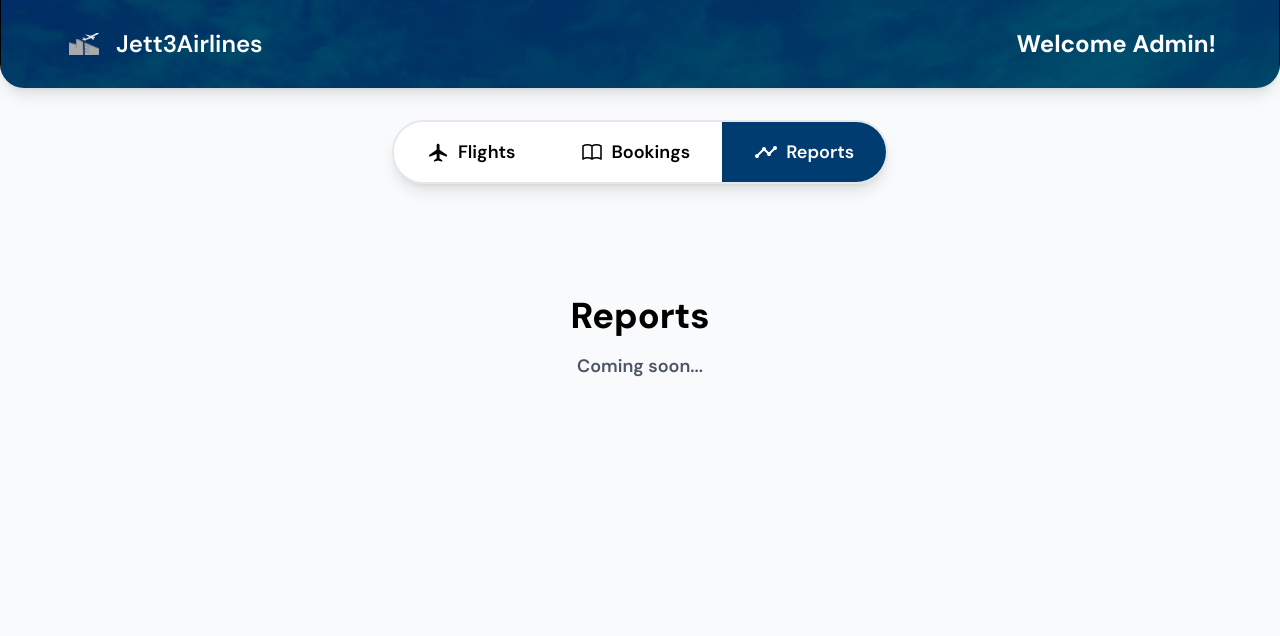
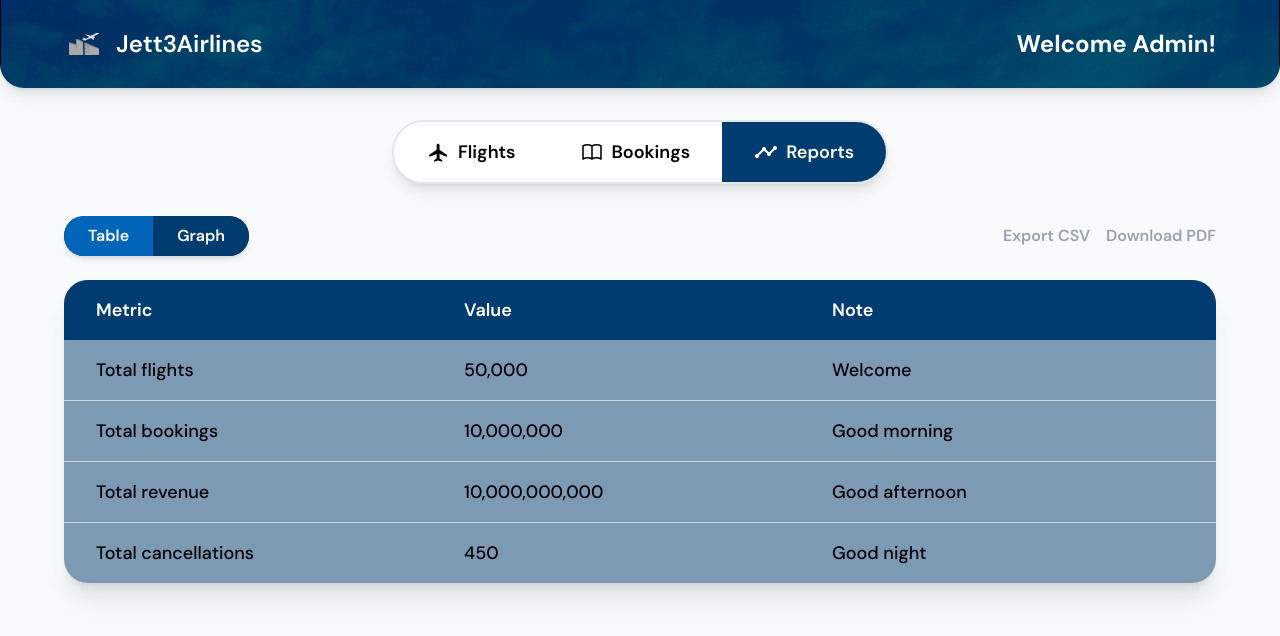
Before and after one commit to phanatcha/jett3airlines, a React app in the folder frontend/: page /admin in a window 1280 px wide. Both pictures are taken after a click on the button "Reports". Shown: the top 636 px of the page. Built offline with nearby package versions, Linux system fonts and the light colour scheme; the HTML template or start-up script is replaced by a standard one.

Commit message:
Add Reports page with table and graph views, including metrics table and bookings/day line chart

```diff
--- a/frontend/package.json
+++ b/frontend/package.json
@@ -19,6 +19,7 @@
     "react-dom": "^19.1.1",
     "react-phone-input-2": "^2.15.1",
     "react-router-dom": "^7.9.4",
+    "recharts": "^3.3.0",
     "tailwindcss": "^4.1.15"
   },
   "devDependencies": {
--- a/frontend/src/pages/Admin.jsx
+++ b/frontend/src/pages/Admin.jsx
@@ -1,11 +1,13 @@
 import { useState } from 'react';
 import { useNavigate } from 'react-router-dom';
+import { LineChart, Line, XAxis, YAxis, CartesianGrid, Tooltip, ResponsiveContainer } from 'recharts';
 
 const Admin = () => {
   const navigate = useNavigate();
   const [activeTab, setActiveTab] = useState('flights');
   const [selectedFlights, setSelectedFlights] = useState([]);
   const [selectedBookings, setSelectedBookings] = useState([]);
+  const [reportView, setReportView] = useState('table'); // 'table' or 'graph'
   const [formData, setFormData] = useState({
     flightNo: '',
     fromAirport: '',
@@ -16,6 +18,24 @@ const Admin = () => {
     basePrice: '',
     status: ''
   });
+
+  // Sample reports data (mock data)
+  const reportsMetrics = [
+    { metric: 'Total flights', value: '50,000', note: 'Welcome' },
+    { metric: 'Total bookings', value: '10,000,000', note: 'Good morning' },
+    { metric: 'Total revenue', value: '10,000,000,000', note: 'Good afternoon' },
+    { metric: 'Total cancellations', value: '450', note: 'Good night' },
+  ];
+
+  const bookingsPerDayData = [
+    { date: '01/01/2030', bookings: 100000 },
+    { date: '02/01/2030', bookings: 95000 },
+    { date: '03/01/2030', bookings: 125000 },
+    { date: '04/01/2030', bookings: 140000 },
+    { date: '05/01/2030', bookings: 110000 },
+    { date: '06/01/2030', bookings: 125000 },
+    { date: '07/01/2030', bookings: 100000 },
+  ];
 
   // Sample booking data (mock data)
   const [bookings] = useState([
@@ -481,9 +501,115 @@ const Admin = () => {
         )}
 
         {activeTab === 'reports' && (
-          <div className="text-center py-20">
-            <h2 className="text-black mb-4">Reports</h2>
-            <p className="text-gray-600">Coming soon...</p>
+          <div>
+            {/* View Toggle and Export Buttons */}
+            <div className="flex items-center justify-between mb-6">
+              <div className="flex bg-primary-500 rounded-full overflow-hidden shadow-md">
+                <button
+                  onClick={() => setReportView('table')}
+                  className={`px-6 py-2 font-semibold text-base transition-all duration-300 ${
+                    reportView === 'table'
+                      ? 'bg-primary-300 text-white'
+                      : 'bg-primary-500 text-white hover:bg-primary-400'
+                  }`}
+                >
+                  Table
+                </button>
+                <button
+                  onClick={() => setReportView('graph')}
+                  className={`px-6 py-2 font-semibold text-base transition-all duration-300 ${
+                    reportView === 'graph'
+                      ? 'bg-primary-300 text-white'
+                      : 'bg-primary-500 text-white hover:bg-primary-400'
+                  }`}
+                >
+                  Graph
+                </button>
+              </div>
+
+              <div className="flex gap-4">
+                <button className="text-gray-400 text-base font-semibold hover:text-gray-600 transition-colors">
+                  Export CSV
+                </button>
+                <button className="text-gray-400 text-base font-semibold hover:text-gray-600 transition-colors">
+                  Download PDF
+                </button>
+              </div>
+            </div>
+
+            {/* Table View */}
+            {reportView === 'table' && (
+              <div className="bg-primary-500/50 rounded-3xl overflow-hidden shadow-xl">
+                {/* Table Header */}
+                <div className="bg-primary-500 px-8 py-4">
+                  <div className="grid grid-cols-3 gap-4 text-white font-semibold text-lg items-center">
+                    <div>Metric</div>
+                    <div>Value</div>
+                    <div>Note</div>
+                  </div>
+                </div>
+
+                {/* Table Body */}
+                <div className="divide-y divide-gray-300">
+                  {reportsMetrics.map((item, index) => (
+                    <div
+                      key={index}
+                      className="grid grid-cols-3 gap-4 px-8 py-4 text-black font-medium text-lg"
+                    >
+                      <div>{item.metric}</div>
+                      <div>{item.value}</div>
+                      <div>{item.note}</div>
+                    </div>
+                  ))}
+                </div>
+              </div>
+            )}
+
+            {/* Graph View */}
+            {reportView === 'graph' && (
+              <div>
+                <div className="flex items-center justify-between mb-4">
+                  <h3 className="text-2xl font-bold text-black">Bookings/day</h3>
+                  <button className="text-gray-400 text-base font-semibold hover:text-gray-600 transition-colors">
+                    Download PDF
+                  </button>
+                </div>
+
+                <div className="bg-white rounded-3xl shadow-xl p-8">
+                  <ResponsiveContainer width="100%" height={400}>
+                    <LineChart data={bookingsPerDayData}>
+                      <CartesianGrid strokeDasharray="3 3" stroke="#e0e0e0" />
+                      <XAxis
+                        dataKey="date"
+                        stroke="#666"
+                        style={{ fontSize: '14px' }}
+                      />
+                      <YAxis
+                        stroke="#666"
+                        style={{ fontSize: '14px' }}
+                        tickFormatter={(value) => `${value / 1000}k`}
+                      />
+                      <Tooltip
+                        contentStyle={{
+                          backgroundColor: '#fff',
+                          border: '1px solid #ccc',
+                          borderRadius: '8px'
+                        }}
+                        formatter={(value) => [`${value.toLocaleString()} bookings`, 'Bookings']}
+                      />
+                      <Line
+                        type="monotone"
+                        dataKey="bookings"
+                        stroke="#4A90A4"
+                        strokeWidth={2}
+                        dot={{ fill: '#E74C3C', r: 6 }}
+                        activeDot={{ r: 8 }}
+                      />
+                    </LineChart>
+                  </ResponsiveContainer>
+                </div>
+              </div>
+            )}
           </div>
         )}
       </div>
```
Also changed, not shown: 1 other file (tests, documents, lock files or other folders).
